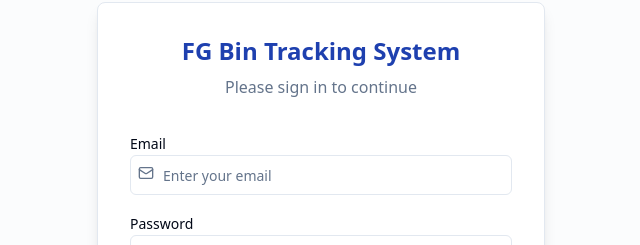
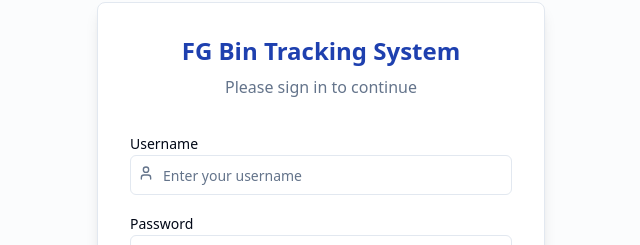
Before and after one commit to alsubhan/movtracker, a React (Vite) app: page /auth in a window 1280 px wide. Shown: the part 171-416 px from the top of the page, without its empty margins (319-959 px from the left). Built offline with nearby package versions, Linux system fonts and the light colour scheme.

Commit message:
Remove email-based user ID
The prompt requests the removal of email-based user IDs, using username and password instead.

```diff
--- a/src/hooks/useAuth.tsx
+++ b/src/hooks/useAuth.tsx
@@ -47,10 +47,13 @@ export const AuthProvider = ({ children }: { children: ReactNode }) => {
       }
 
       if (profile) {
+        // Extract username from email (email format is username@example.com)
+        const username = session.user.email?.split('@')[0] || 'User';
+
         setIsAuthenticated(true);
         setUser({
           id: session.user.id,
-          name: profile.name || session.user.email?.split('@')[0] || 'User',
+          name: profile.name || username,
           email: profile.email || session.user.email || '',
           role: profile.role as 'admin' | 'user' | 'operator',
           status: profile.status as 'active' | 'inactive',
--- a/src/pages/Auth.tsx
+++ b/src/pages/Auth.tsx
@@ -5,12 +5,12 @@ import { Button } from "@/components/ui/button";
 import { Input } from "@/components/ui/input";
 import { Label } from "@/components/ui/label";
 import { useToast } from "@/hooks/use-toast";
-import { LogIn, Mail, Lock } from "lucide-react";
+import { LogIn, User, Lock } from "lucide-react";
 import { supabase } from "@/integrations/supabase/client";
 import { useAuth } from "@/hooks/useAuth";
 
 const Auth = () => {
-  const [email, setEmail] = useState("");
+  const [username, setUsername] = useState("");
   const [password, setPassword] = useState("");
   const [loading, setLoading] = useState(false);
   const navigate = useNavigate();
@@ -27,10 +27,10 @@ const Auth = () => {
     e.preventDefault();
 
     // Simple validation
-    if (!email || !password) {
+    if (!username || !password) {
       toast({
         title: "Error",
-        description: "Please enter both email and password",
+        description: "Please enter both username and password",
         variant: "destructive",
       });
       return;
@@ -38,6 +38,10 @@ const Auth = () => {
 
     try {
       setLoading(true);
+
+      // For username-based login, we need to use the email format under the hood
+      // since Supabase auth uses email. We'll use the username as the unique identifier.
+      const email = `${username}@example.com`;
 
       const { data, error } = await supabase.auth.signInWithPassword({
         email,
@@ -58,7 +62,7 @@ const Auth = () => {
     } catch (error: any) {
       toast({
         title: "Error",
-        description: error.message || "Invalid email or password",
+        description: error.message || "Invalid username or password",
         variant: "destructive",
       });
     } finally {
@@ -77,15 +81,15 @@ const Auth = () => {
         <form className="mt-8 space-y-6" onSubmit={handleSignIn}>
           <div className="space-y-4">
             <div>
-              <Label htmlFor="signin-email">Email</Label>
+              <Label htmlFor="signin-username">Username</Label>
               <div className="relative">
-                <Mail className="absolute left-2 top-2.5 h-4 w-4 text-muted-foreground" />
+                <User className="absolute left-2 top-2.5 h-4 w-4 text-muted-foreground" />
                 <Input
-                  id="signin-email"
-                  type="email"
-                  value={email}
-                  onChange={(e) => setEmail(e.target.value)}
-                  placeholder="Enter your email"
+                  id="signin-username"
+                  type="text"
+                  value={username}
+                  onChange={(e) => setUsername(e.target.value)}
+                  placeholder="Enter your username"
                   className="pl-8"
                 />
               </div>
@@ -125,7 +129,7 @@ const Auth = () => {
           <div className="text-center mt-4">
             <p className="text-sm text-muted-foreground">
               Default admin credentials:<br />
-              Email: admin@example.com<br />
+              Username: admin<br />
               Password: password123
             </p>
           </div>
--- a/src/pages/masters/UserMaster.tsx
+++ b/src/pages/masters/UserMaster.tsx
@@ -47,7 +47,7 @@ import { supabase } from "@/integrations/supabase/client";
 const UserMaster = () => {
   const [users, setUsers] = useState<User[]>([]);
   const [isDialogOpen, setIsDialogOpen] = useState(false);
-  const [formData, setFormData] = useState<User & { password?: string }>({
+  const [formData, setFormData] = useState<User & { password?: string, username?: string }>({
     id: "",
     name: "",
     email: "",
@@ -56,6 +56,7 @@ const UserMaster = () => {
     createdAt: new Date(),
     permissions: [],
     password: "",
+    username: "",
   });
   const [isEditing, setIsEditing] = useState(false);
   const [activeTab, setActiveTab] = useState("details");
@@ -154,7 +155,10 @@ const UserMaster = () => {
   };
 
   const handleEditUser = (user: User) => {
-    setFormData({...user, password: ""});
+    // Extract username from email (email format is username@example.com)
+    const username = user.email.split('@')[0];
+
+    setFormData({...user, password: "", username});
     setIsEditing(true);
     setIsDialogOpen(true);
   };
@@ -224,18 +228,21 @@ const UserMaster = () => {
         });
       } else {
         // Create a new user
-        if (!formData.password) {
+        if (!formData.username || !formData.password) {
           toast({
             title: "Error",
-            description: "Password is required for new users",
+            description: "Username and password are required for new users",
             variant: "destructive",
           });
           return;
         }
 
+        // Create user in auth with username@example.com format for the email
+        const email = `${formData.username}@example.com`;
+
         // Create user in auth
         const { data: authData, error: authError } = await supabase.auth.admin.createUser({
-          email: formData.email,
+          email: email,
           password: formData.password,
           email_confirm: true,
           user_metadata: {
@@ -338,18 +345,32 @@ const UserMaster = () => {
                             required
                           />
                         </div>
+                        {!isEditing && (
                           <div className="grid gap-2">
-                          <Label htmlFor="email">Email</Label>
+                            <Label htmlFor="username">Username</Label>
                             <Input
-                            id="email"
-                            name="email"
-                            type="email"
-                            value={formData.email}
+                              id="username"
+                              name="username"
+                              value={formData.username || ""}
                               onChange={handleInputChange}
-                            placeholder="email@example.com"
+                              placeholder="Enter username"
                               required
                             />
                           </div>
+                        )}
+                        {isEditing && (
+                          <div className="grid gap-2">
+                            <Label htmlFor="username">Username</Label>
+                            <Input
+                              id="username"
+                              name="username"
+                              value={formData.username || ""}
+                              onChange={handleInputChange}
+                              placeholder="Username"
+                              disabled
+                            />
+                          </div>
+                        )}
                         <div className="grid gap-2">
                           <Label htmlFor="password">
                             {isEditing ? "Password (leave blank to keep current)" : "Password"}
@@ -483,7 +504,7 @@ const UserMaster = () => {
               <TableHeader>
                 <TableRow>
                   <TableHead>Name</TableHead>
-                  <TableHead>Email</TableHead>
+                  <TableHead>Username</TableHead>
                   <TableHead>Role</TableHead>
                   <TableHead>Status</TableHead>
                   <TableHead>Permissions</TableHead>
@@ -507,7 +528,7 @@ const UserMaster = () => {
                           {user.name}
                         </div>
                       </TableCell>
-                      <TableCell>{user.email}</TableCell>
+                      <TableCell>{user.email.split('@')[0]}</TableCell>
                       <TableCell>
                         <Badge
                           variant="outline"
```
Lines whose indentation alone changed are shown as unchanged.
